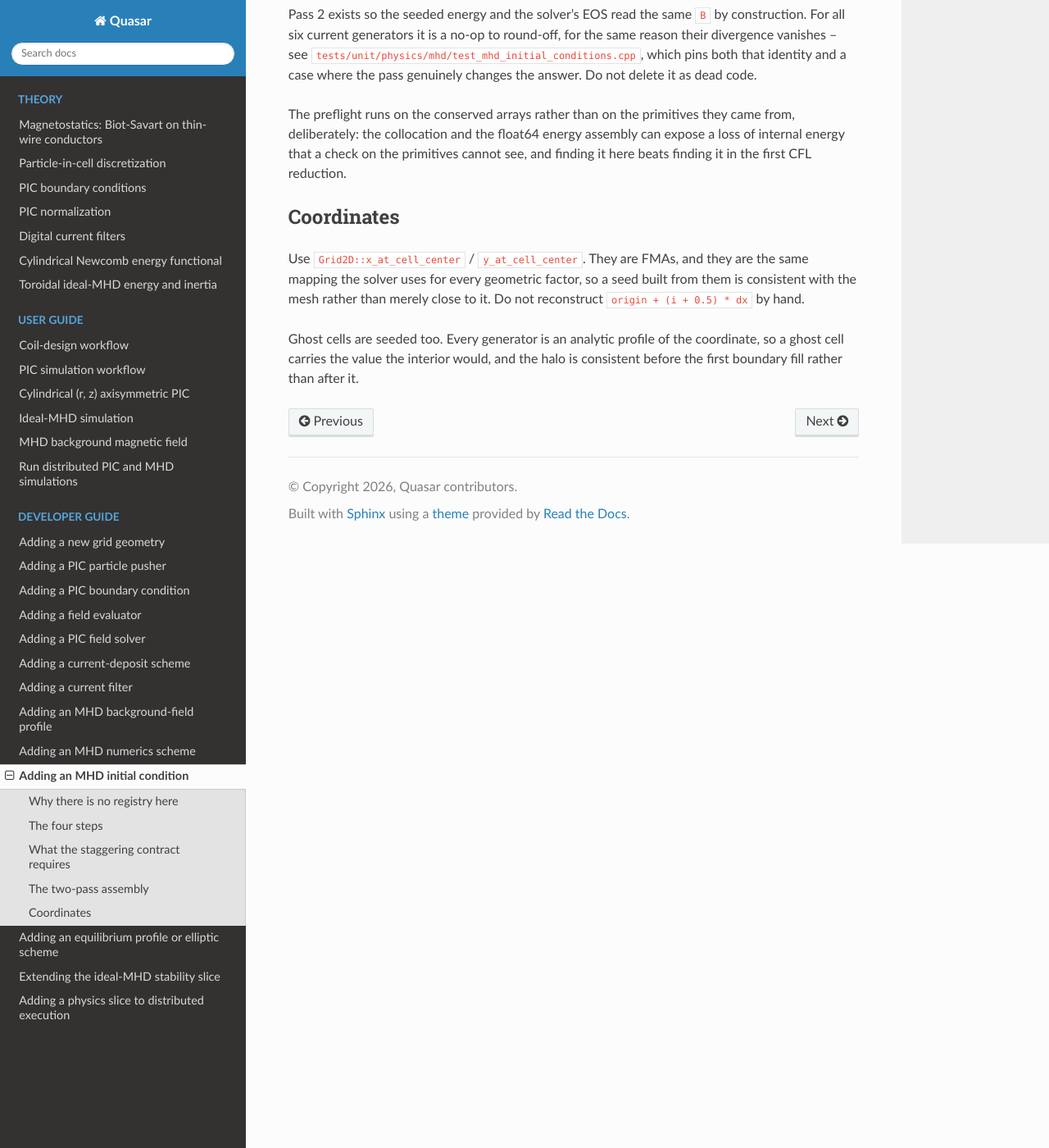
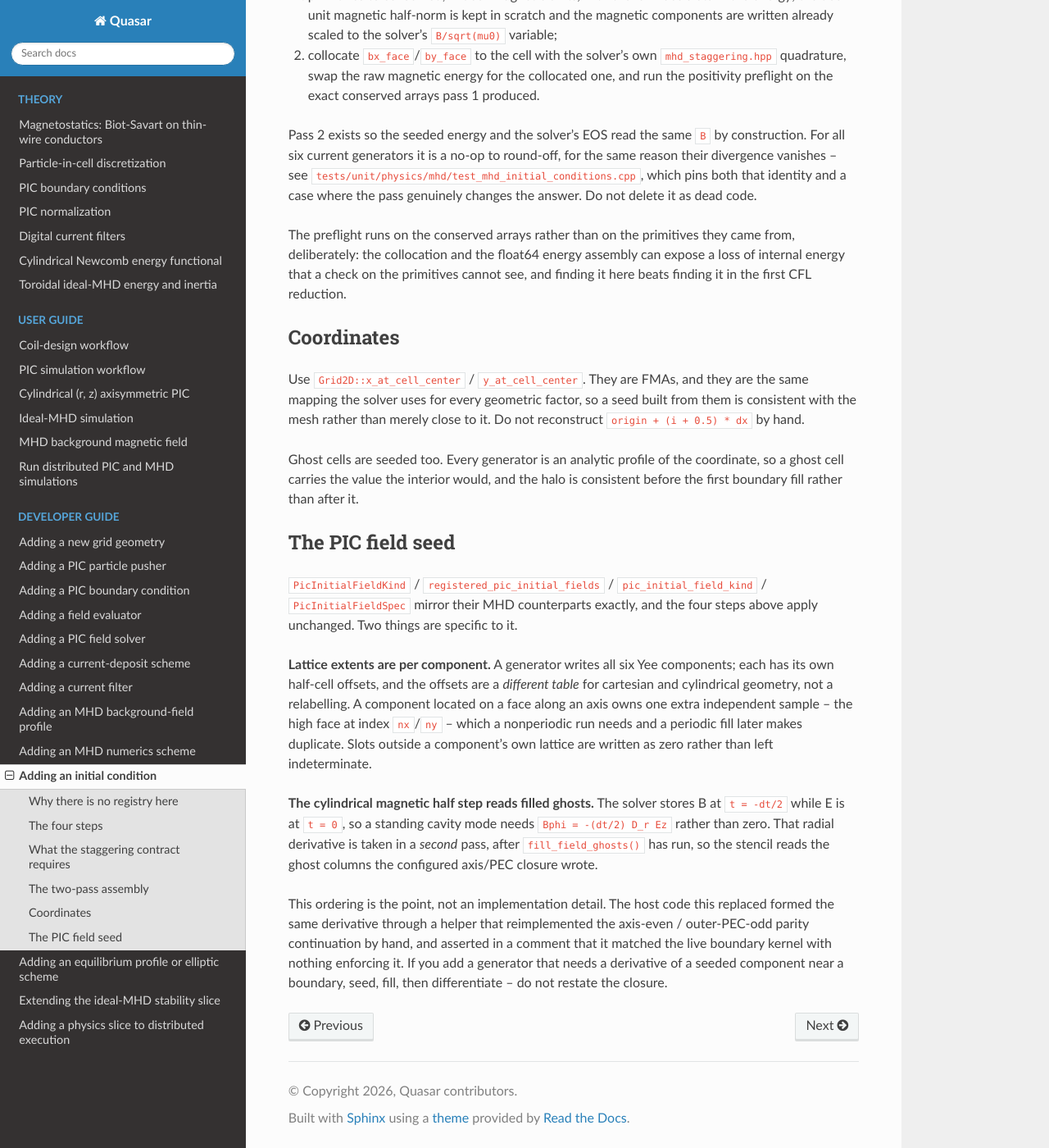
Before and after one commit to abchoudh-amd/quasar, a Sphinx documentation site: the page built from docs/dev-guide/adding_an_initial_condition.rst, in a window 1280 px wide and 1400 px high, scrolled down 2204 px. Shown: the whole window at 82% size. Built offline with Sphinx 7.4.7 and the Read the Docs theme 3.1.0, drawn with Linux system fonts in a browser that asks for light colours; some of the changed text lies outside the part shown.

```diff
--- a/docs/dev-guide/adding_an_initial_condition.rst
+++ b/docs/dev-guide/adding_an_initial_condition.rst
@@ -1,9 +1,16 @@
-Adding an MHD initial condition
-===============================
+Adding an initial condition
+===========================
 
-The deck's ``initial.type`` selects one of six benchmark generators. They are
-**device kernels**, not host code and not registry objects, and this page is the
-source of truth for adding a seventh.
+The MHD deck's ``initial.type`` selects one of six benchmark generators, and the
+PIC deck's ``fields.initial.type`` selects one of three initial-field
+generators. Both families are **device kernels**, not host code and not registry
+objects, and this page is the source of truth for adding to either.
+
+Most of this page is written against the MHD family, which came first. The PIC
+field seed follows the same four steps in
+``include/quasar/physics/pic/initial_fields.hpp`` and
+``src/backend/hip/pic/pic_seed_fields.hip``; see `The PIC field seed`_ at the
+end for the two things that differ.
 
 Why there is no registry here
 -----------------------------
@@ -127,3 +134,35 @@
 Ghost cells are seeded too. Every generator is an analytic profile of the
 coordinate, so a ghost cell carries the value the interior would, and the halo
 is consistent before the first boundary fill rather than after it.
+
+
+.. _The PIC field seed:
+
+The PIC field seed
+------------------
+
+``PicInitialFieldKind`` / ``registered_pic_initial_fields`` /
+``pic_initial_field_kind`` / ``PicInitialFieldSpec`` mirror their MHD
+counterparts exactly, and the four steps above apply unchanged. Two things are
+specific to it.
+
+**Lattice extents are per component.** A generator writes all six Yee
+components; each has its own half-cell offsets, and the offsets are a *different
+table* for cartesian and cylindrical geometry, not a relabelling. A component
+located on a face along an axis owns one extra independent sample -- the high
+face at index ``nx``/``ny`` -- which a nonperiodic run needs and a periodic fill
+later makes duplicate. Slots outside a component's own lattice are written as
+zero rather than left indeterminate.
+
+**The cylindrical magnetic half step reads filled ghosts.** The solver stores B
+at ``t = -dt/2`` while E is at ``t = 0``, so a standing cavity mode needs
+``Bphi = -(dt/2) D_r Ez`` rather than zero. That radial derivative is taken in a
+*second* pass, after ``fill_field_ghosts()`` has run, so the stencil reads the
+ghost columns the configured axis/PEC closure wrote.
+
+This ordering is the point, not an implementation detail. The host code this
+replaced formed the same derivative through a helper that reimplemented the
+axis-even / outer-PEC-odd parity continuation by hand, and asserted in a comment
+that it matched the live boundary kernel with nothing enforcing it. If you add a
+generator that needs a derivative of a seeded component near a boundary, seed,
+fill, then differentiate -- do not restate the closure.
```
Also changed, not shown: CHANGELOG.md (+93 -0 lines), CLAUDE.md (+3 -3 lines).
